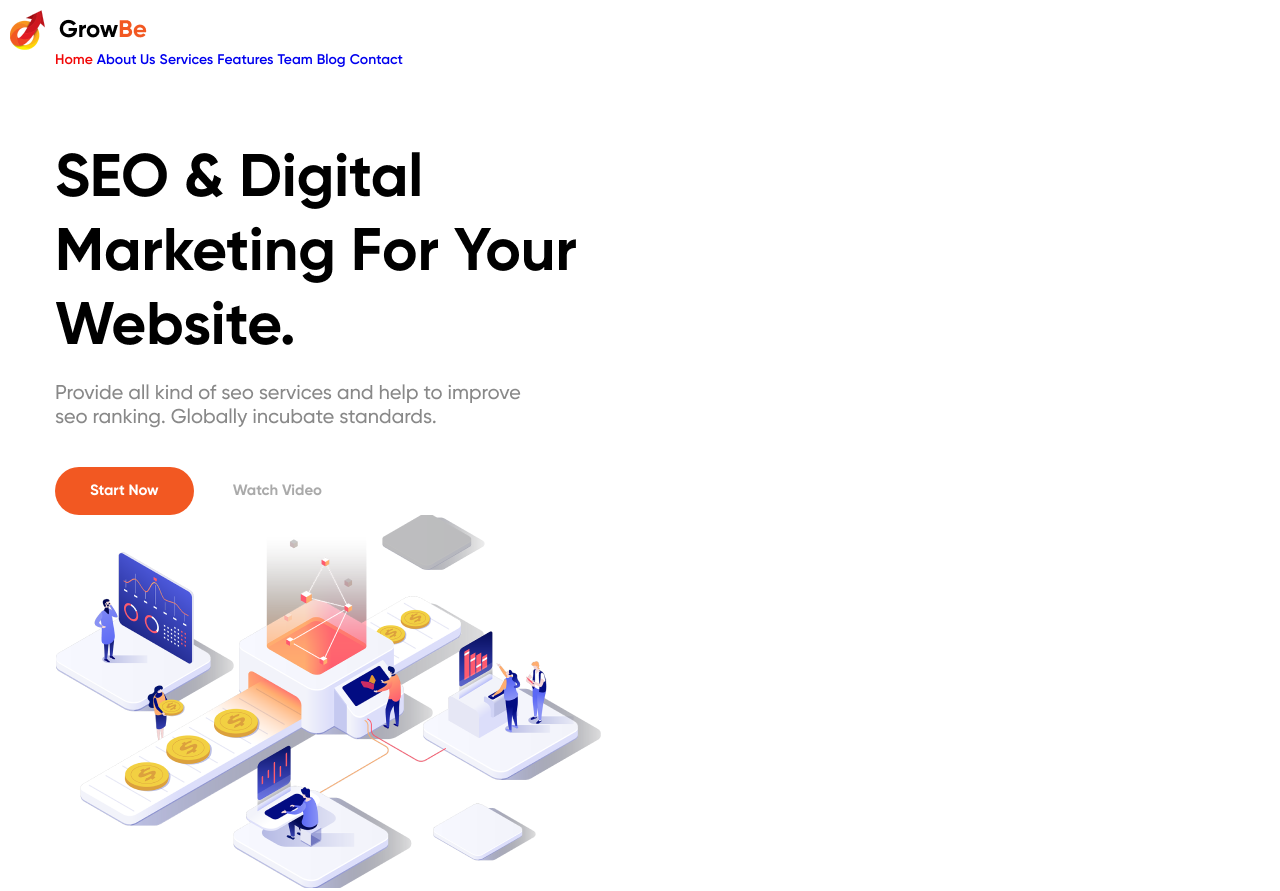
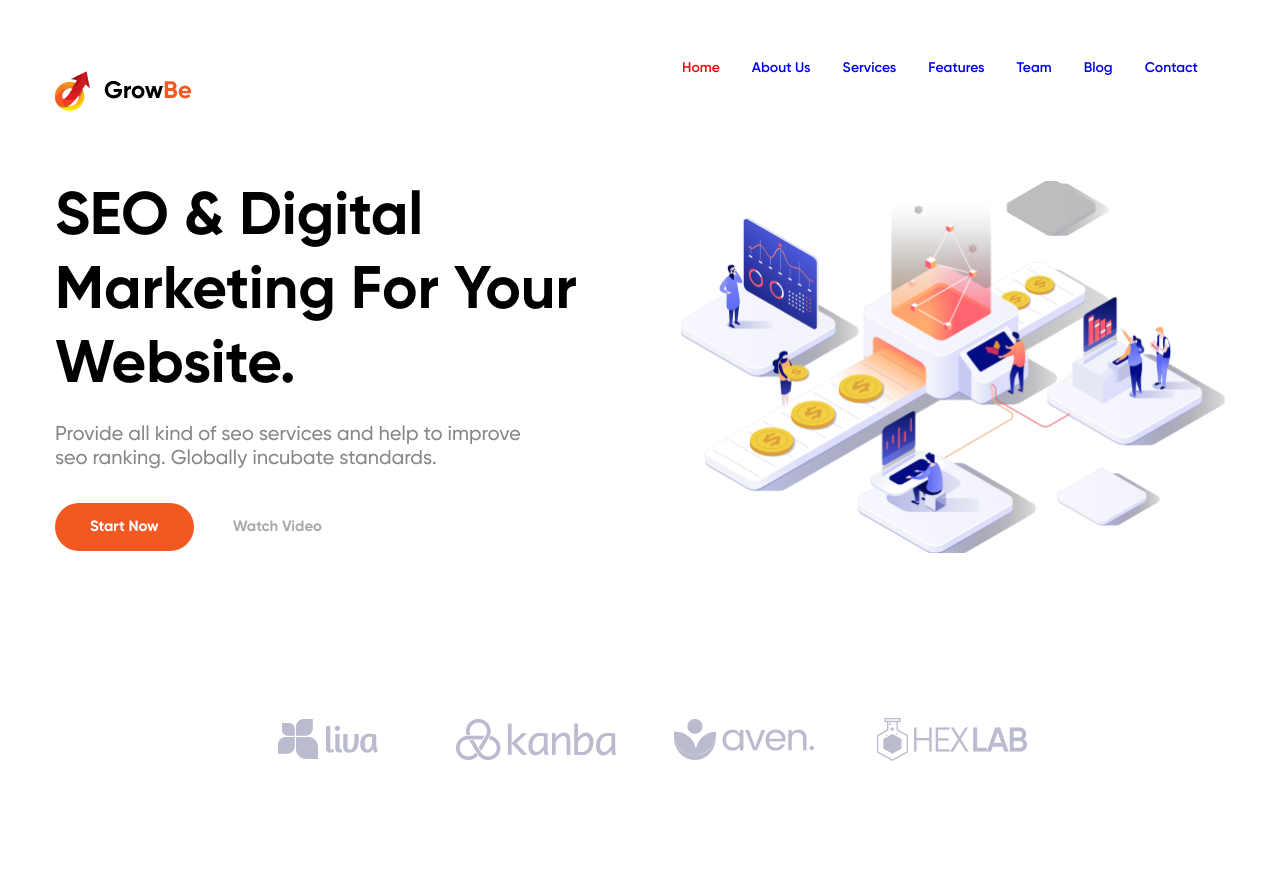
Before and after one commit to NAlexsandr/Workshop3--web-, a plain HTML site: page index.html in a window 1280 px wide. Shown: the top 891 px of the page. After the commit the page ends 861 px from the top, so only its background shows below. Drawn offline with Linux system fonts and the light colour scheme.

Commit message:
Домашняя работа 4

```diff
--- a/index.html
+++ b/index.html
@@ -7,9 +7,12 @@
     <title>Workshop3</title>
   </head>
   <body>
-    <header class="header">
+    <header class="header header_top container">
+      <div class="header__left">
         <a> <img src="./img/Logo.png" alt="Logo" /></a>
-      <nav class="navigation container">
+      </div>
+      <div class="header header__right">
+        <nav class="navigation">
           <a class="navigationColor" href="#">Home</a>
           <a href="#">About Us</a>
           <a href="#">Services</a>
@@ -18,22 +21,25 @@
           <a href="#">Blog</a>
           <a href="#">Contact</a>
         </nav>
+      </div>
     </header>
     <main class="main">
-      <section class="container">
-        <div>
+      <section class="mainContent container">
+        <div class="mainContent__leftSide">
           <img class="mainContent1" src="./img/SEO & Digital.png" alt="SEO & Digital" />
           <img class="mainContent2" src="./img/sub title.png" alt="sub title" />
+          <div>
             <button class="button button1">Start Now</button>
             <button class="button button2">Watch Video</button>
           </div>
-        <div>
+        </div>
+        <div class="mainContent__rightSide">
           <img src="./img/engineers.png" alt="engineers" />
         </div>
       </section>
     </main>
     <footer class="footer">
-      <nav class="container">
+      <nav class="logos container">
         <a href=""><img src="./img/liva.png" alt="liva" /></a>
         <a href=""><img src="./img/kanba.png" alt="kanba" /></a>
         <a href=""><img src="./img/aven.png" alt="aven" /></a>
--- a/style.css
+++ b/style.css
@@ -14,7 +14,6 @@
   font-family: 'Gilroy-Semibold';
   src: url(./fonts/Gilroy-Semibold.woff2);
 }
-
 * {
   margin: 0;
   padding: 0;
@@ -36,16 +35,42 @@ button {
 }
 .header {
   padding: 10px 10px;
-  margin-bottom: 64px;
+  margin-top: 40px;
+  margin-bottom: 84px;
+}
+.header_top {
+  display: flex;
+  justify-content: space-between;
+  align-items: center;
+}
+.header__left {
+  display: flex;
+  justify-content: left;
+}
+.header__right {
+  display: flex;
+  justify-content: space-between;
+  width: 533px;
 }
 .main {
   margin-bottom: 162px;
 }
+.mainContent {
+  display: flex;
+  justify-content: space-between;
+  gap: auto;
+}
+.mainContent__leftSide {
+  max-width: 556px;
+}
 .mainContent1 {
-  margin-bottom: 17px;
+  margin-bottom: 20px;
 }
 .mainContent2 {
-  margin-bottom: 37px;
+  margin-bottom: 32px;
+}
+.mainContent__rightSide {
+  max-width: 545px;
 }
 .footer {
   margin-bottom: 96px;
@@ -68,6 +93,9 @@ button {
   color: rgba(170, 170, 170, 1);
 }
 .navigation {
+  display: flex;
+  justify-content: center;
+  gap: 32px;
 }
 .navigation a {
   font-family: Gilroy-SemiBold;
@@ -75,4 +103,10 @@ button {
 }
 .navigationColor {
   color: #f10707;
+  font-family: "Gilroy-Bold";
 }
+.logos {
+  display: flex;
+  justify-content: center;
+  gap: 48px;
+}
```
Also changed, not shown: 1 other file. Lines whose indentation alone changed are shown as unchanged.
